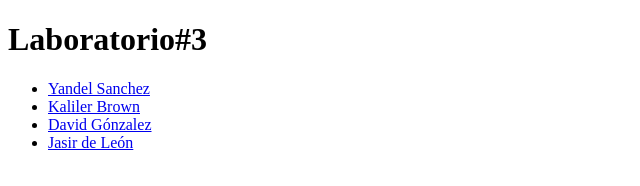
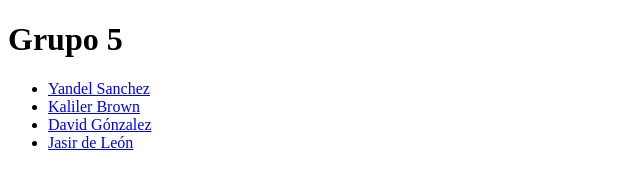
Before and after one commit to yandelsanchez81-gif/Lab-3-parte-2, a plain HTML site: page index.html in a window 1280 px wide. Shown: the whole page, without its empty margins (0-640 px from the left). Drawn offline with Linux system fonts and the light colour scheme.

Commit message:
Update index.html

```diff
--- a/index.html
+++ b/index.html
@@ -3,11 +3,11 @@
 <head>
     <meta charset="UTF-8">
     <meta name="viewport" content="width=device-width, initial-scale=1.0">
-    <title>Yandel Sanchez- Jose Cruz</title>
+    <title> Grupo 5 </title>
 </head>
 <body>
     <header>
-        <h1>Laboratorio#3</h1>
+        <h1>Grupo 5</h1>
     </header>
     <nav>
         <ul>
```
